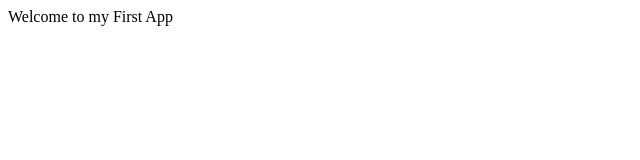
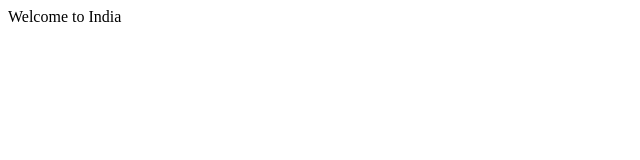
Before and after one commit to kuldeep-argal/first-app, a plain HTML site: page index.html in a window 1280 px wide. Shown: the full height of the page, 0-640 px from the left. Drawn offline with Linux system fonts and the light colour scheme.

Commit message:
Update index.html

```diff
--- a/index.html
+++ b/index.html
@@ -1,5 +1,5 @@
 <html>
 <body>
-Welcome to my First App
+Welcome to India
 </body>
 </html>
```
